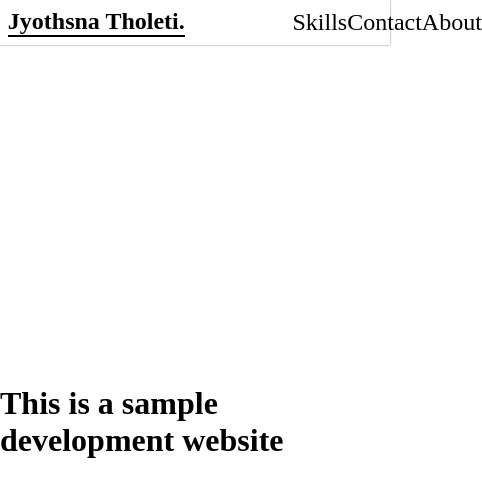
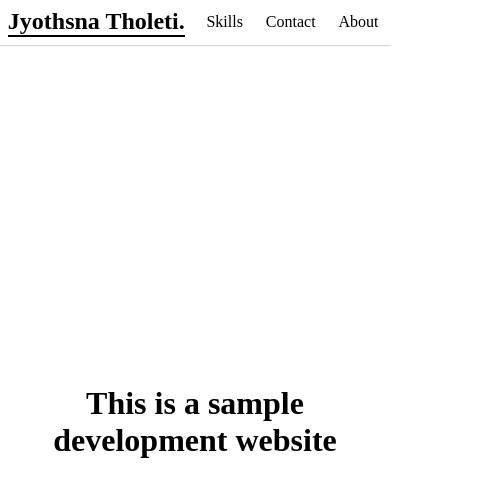
Before and after one commit to venkicodes/jyothsna, a website: page index.html in a window 390 px wide. Shown: the whole page, 482 px wide, since content can reach past the window. Drawn offline with Linux system fonts and the light colour scheme.

Commit message:
Update style.css

```diff
--- a/style.css
+++ b/style.css
@@ -34,3 +34,42 @@ a{
     height: fit-content;
     width: fit-content;
 }
+@media (max-width:1023px) {
+    #header{
+        height: fit-content;
+        width: 100vw;
+        display: flex;
+        align-items: center;
+        justify-content: space-between;
+        box-shadow: 0 0 2px #808080;
+    }
+    *{
+        margin: 0;padding: 0;
+    }
+    #name{
+        margin: 2%;
+        border-bottom: 2px solid black;
+    }
+    a{
+        text-decoration: none;
+        color: black;
+        font-size: 1em;
+        font-weight: 300;
+    }
+    #cont{
+        display: flex;
+        align-items: center;
+        justify-content: space-around;
+        width: 50vw;
+    }
+    #body{
+        position: absolute;
+        top: 0;bottom: 0;right: 0;left: 0;margin: auto;
+        display: flex;
+        align-items: center;
+        flex-direction: column;
+        height: fit-content;
+        width: fit-content;
+        text-align: center;
+    }
+}
```
